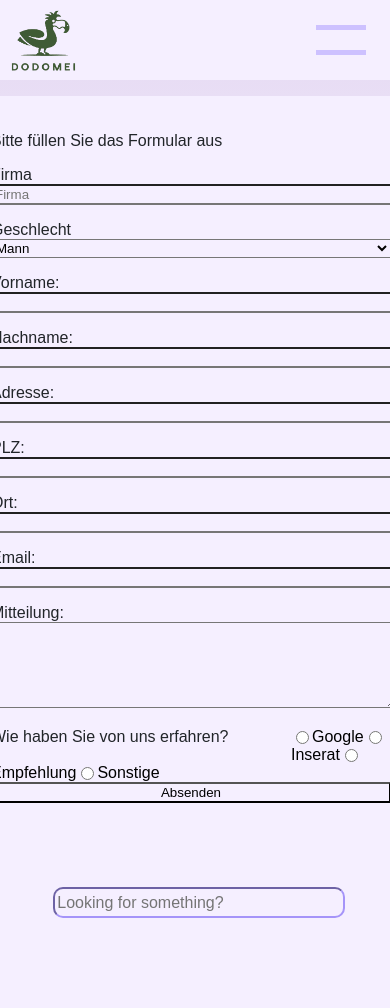
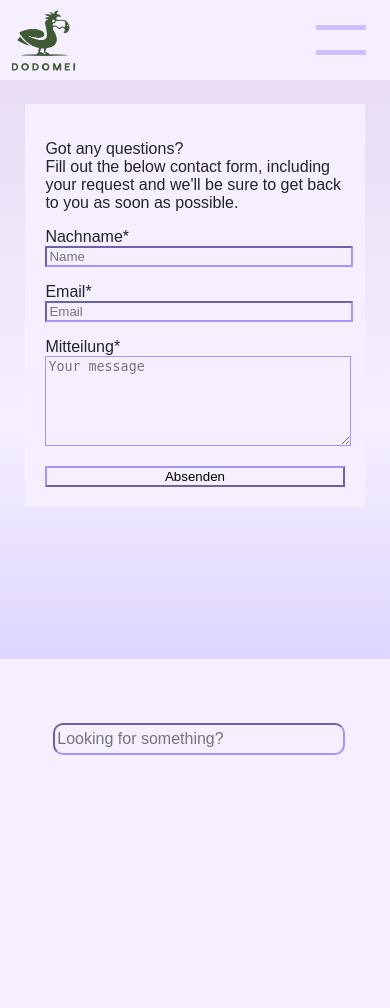
Before and after one commit to Domeimeie/WT-F_ATL1, a PHP site: page /contact.php in a window 390 px wide; the page is wider, and only the part inside the window is pictured. After the commit the page ends 755 px from the top of that part, so only its background shows below. Run offline with PHP 8.4, Linux system fonts and the light colour scheme.

Commit message:
Rework of contact page-including mobile view

```diff
--- a/contact.php
+++ b/contact.php
@@ -14,77 +14,25 @@
 </head>
 
 <body>
-    <?php include('navigation.php'); ?>
-    <div class="content">
+    <?php include'navigation.php'; ?>
+    <main class="content">
         <form action="https://www.google.ch">
-            <p>Bitte füllen Sie das Formular aus</p>
+            <p>Got any questions?<br>Fill out the below contact form, including your request and we'll be sure to get back to you as soon as possible.</p>
             <p>
-                <label for="company">Firma</label>
-                <input type="text" id="company" name="company" placeholder="Firma" required pattern="[A-Za-z ]+"
-                    title="Darf nur Buchstaben enthalten">
+                <label for="lname">Nachname*</label>
+                <input type="text" id="lname" name="lname" required pattern="[A-Za-z ]+"
+                    title="May only contain letters" placeholder="Name">
             </p>
             <p>
-                <label for="gender">Geschlecht</label>
-                <select id="gender">
-                    <option value="Male">Mann</option>
-                    <option value="Female">Frau</option>
-                    <option value="Other">Andere</option>
-                    <option value="Gender is a lie">Gender is a lie</option>
-                </select>
+                <label for="mail">Email*</label>
+                <input type="email" id="mail" name="mail" required title="May only contain letters" placeholder="Email">
             </p>
-
             <p>
-                <label for="fname">Vorname:</label>
-                <input type="text" id="fname" name="fname" required pattern="[A-Za-z ]+"
-                    title="Darf nur Buchstaben enthalten">
+                <label for="message">Mitteilung*</label>
+                <textarea id="message" name="message" required placeholder="Your message"></textarea>
             </p>
-
-            <p>
-                <label for="lname">Nachname:</label>
-                <input type="text" id="lname" name="lname" required pattern="[A-Za-z ]+"
-                    title="Darf nur Buchstaben enthalten">
-            </p>
-
-            <p>
-                <label for="adress">Adresse:</label>
-                <input type="text" id="adress" name="adress" required pattern="[A-Za-z ]+"
-                    title="Darf nur Buchstaben enthalten">
-            </p>
-
-            <p>
-                <label for="plz">PLZ:</label>
-                <input type="text" id="plz" name="plz" required pattern="[0-9]{4}" title="Muss 4 Zahlen enthalten">
-            </p>
-
-            <p>
-                <label for="place">Ort:</label>
-                <input type="text" id="place" name="place" required pattern="[A-Za-z ]+"
-                    title="Darf nur Buchstaben enthalten">
-            </p>
-
-            <p>
-                <label for="mail">Email:</label>
-                <input type="email" id="mail" name="mail" required>
-            </p>
-
-            <p>
-                <label for="message">Mitteilung:</label>
-                <textarea id="message" name="message"></textarea>
-            </p>
-            <div class="radiodiv">
-                <p class="radiodiv_title">Wie haben Sie von uns erfahren?</p>
-                <input class="radiobutton" type="radio" id="google" name="redirect">
-                <label class="radiobutton" for="google">Google</label>
-                <input class="radiobutton" type="radio" id="inserat" name="redirect">
-                <label class="radiobutton" for="inserat">Inserat</label>
-                <input class="radiobutton" type="radio" id="recommendation" name="redirect">
-                <label class="radiobutton" for="recommendation">Empfehlung</label>
-                <input class="radiobutton" type="radio" id="other" name="redirect">
-                <label class="radiobutton" for="other">Sonstige</label>
-            </div>
             <input type="submit" value="Absenden">
         </form>
-    </div>
-    <?php include('footer.html'); ?>
-
+    </main>
+    <?php include"footer.html"; ?>
 </html>
--- a/style/form.css
+++ b/style/form.css
@@ -1,4 +1,5 @@
 form {
+    width: 40vh;
     display: inline-block;
     padding: 20px;
     margin: 0 auto;
@@ -7,38 +8,27 @@ form {
 }
 
 label {
-    width: 300px;
+    width: 10vh;
     float: left;
-
 }
 
 input {
-    width: 400px;
+    width: 100%;
     background-color: var(--primary-color);
+    border-color: var(--accent-color);
 }
 
-select {
-    width: 400px;
+
+textarea {
+    width: 100%;
+    height: 10vh;
     background-color: var(--primary-color);
+    border-color: var(--accent-color);
 }
 
-textarea {
-    width: 400px;
-    height: 80px;
-    background-color: var(--primary-color);
+
+@media screen and (max-width: 800px) {
+    form {
+        width: 80%;
+    }
 }
-
-.radiobutton {
-    width: auto;
-    float: left;
-}
-
-.radiodiv_title {
-    margin-top: 0px;
-    width: 300px;
-    float: left;
-}
-
-.radiodiv {
-    overflow: hidden;
-}
```
